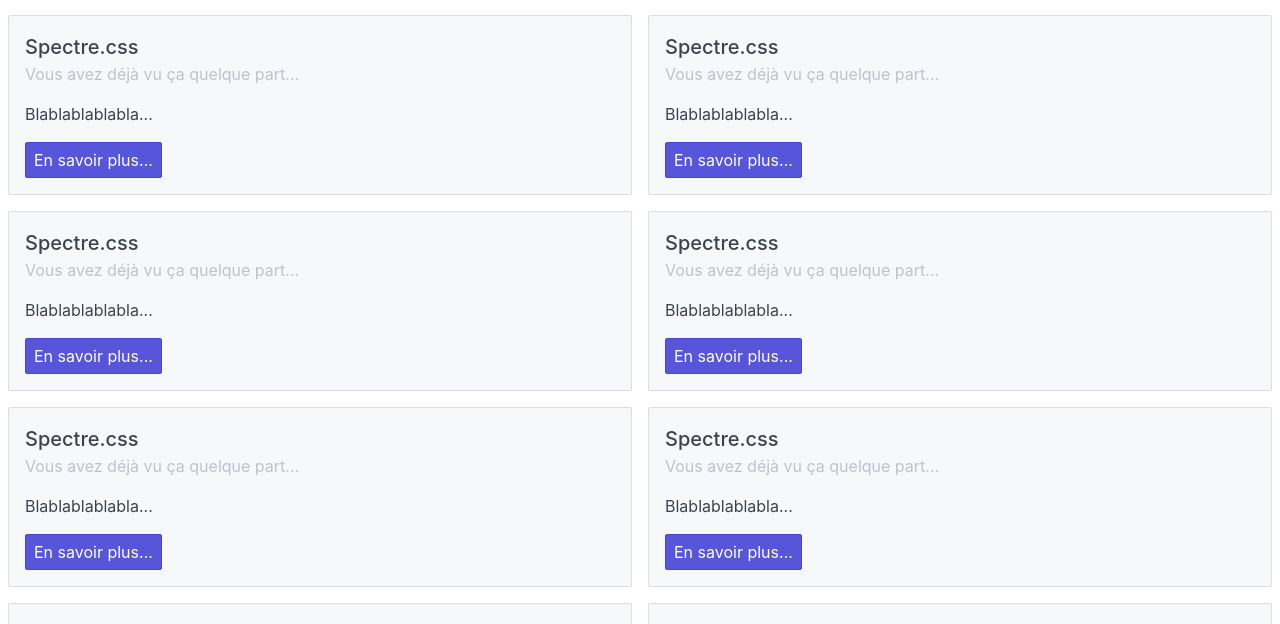
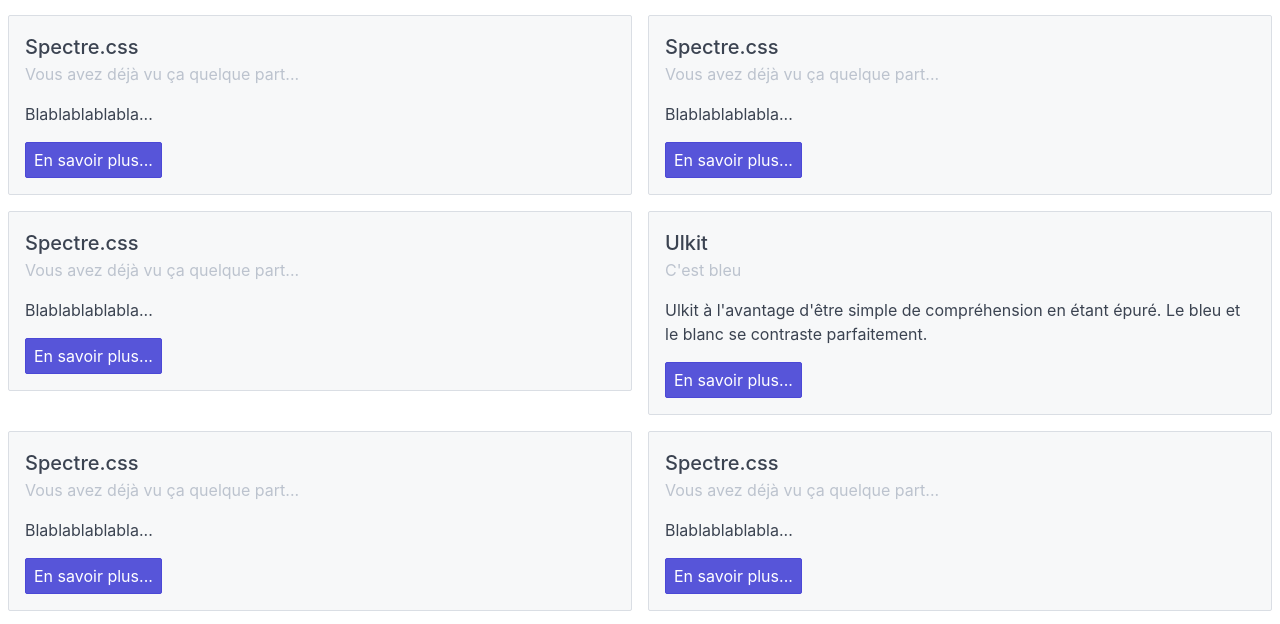
Before and after one commit to VincentDubois/revision, a plain HTML site: page index.html in a window 1280 px wide. Shown: the part 97-721 px from the top of the page. Drawn offline with Linux system fonts and the light colour scheme.

Commit message:
Ajout de ma partie

```diff
--- a/index.html
+++ b/index.html
@@ -73,14 +73,14 @@
       <div class="filter-item col-6 p-2" data-tag="tag-1"> <!-- Partie pour Jeauphrais -->
         <div class="card bg-gray"> <!-- au dessus : tag-1 signifie que c'est front end, tag-2 signifie que c'est backend-->
           <div class="card-header">
-            <div class="card-title h5">Spectre.css</div> <!-- Titre de ta partie -->
-            <div class="card-subtitle text-gray">Vous avez déjà vu ça quelque part...</div> <!-- Description de ta partie -->
+            <div class="card-title h5">Ulkit</div> <!-- Titre de ta partie -->
+            <div class="card-subtitle text-gray">C'est bleu</div> <!-- Description de ta partie -->
           </div>
           <div class="card-body"><!-- Texte de ta partie -->
-            Blablablablabla...
+            Ulkit à l'avantage d'être simple de compréhension en étant épuré. Le bleu et le blanc se contraste parfaitement.
           </div>
           <div class="card-footer">
-            <a href="https://picturepan2.github.io/spectre/" class="btn btn-primary">En savoir plus...</a> <!-- Lien de ta partie -->
+            <a href="https://getuikit.com/" class="btn btn-primary">En savoir plus...</a> <!-- Lien de ta partie -->
           </div>
         </div>
       </div>
```
